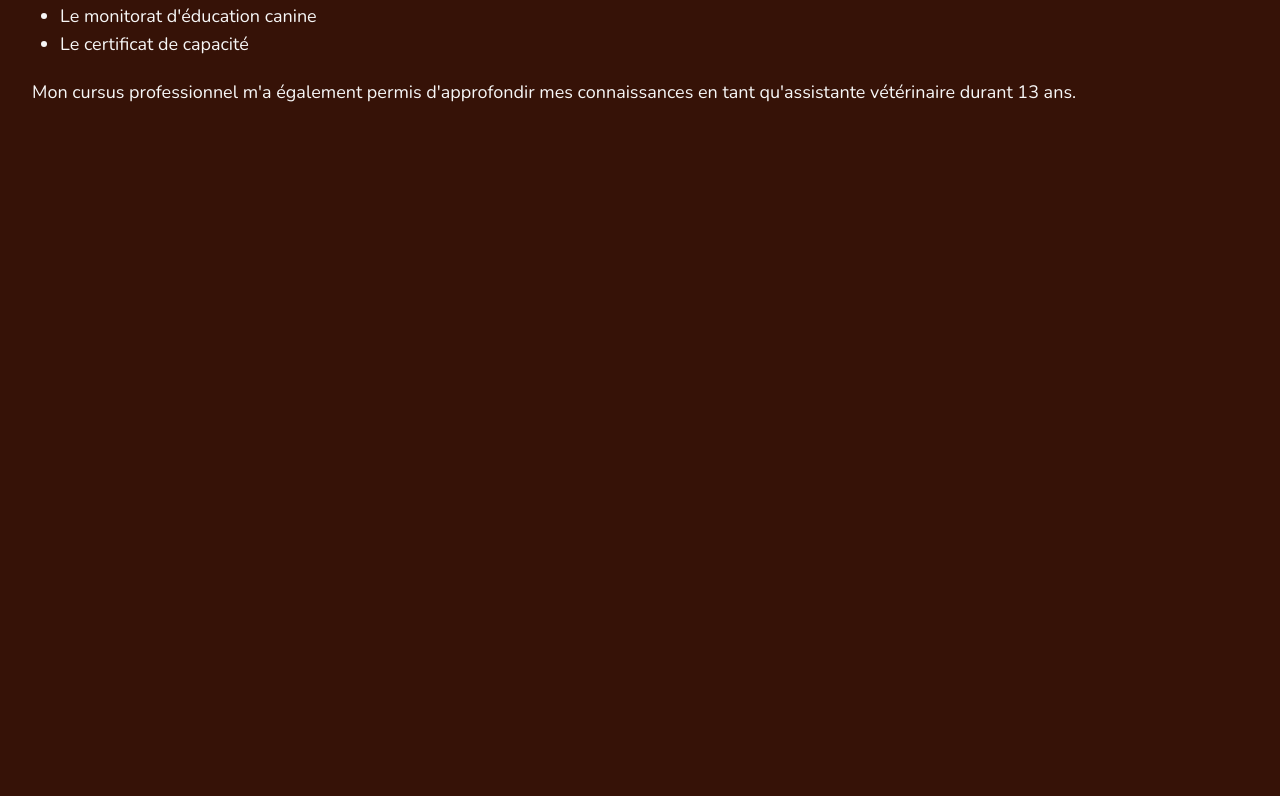
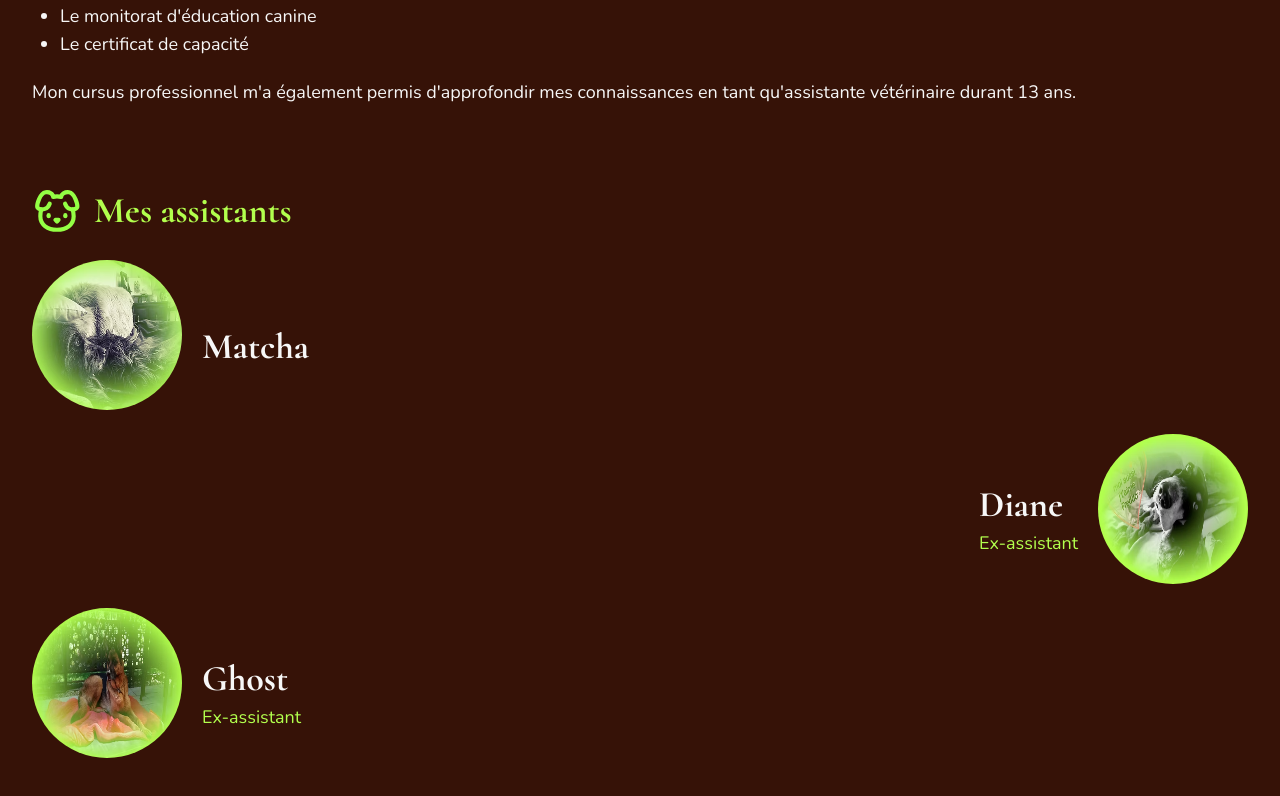
Before and after one commit to Tonyac-create/my-project-toutou, a Next.js app: page / in a window 1280 px wide. Shown: the part 1636-2432 px from the top of the page. Before the commit the page ends 1822 px from the top, so only its background shows below. Built offline with nearby package versions, Linux system fonts and the light colour scheme.

Commit message:
add assistants section with animation

```diff
--- a/app/components/HeroSection.tsx
+++ b/app/components/HeroSection.tsx
@@ -3,7 +3,7 @@ import Button from "./Button";
 
 export default function HeroSection() {
     return (
-        <section className="h-screen flex flex-col items-center justify-center mt-[16.25rem] mb-20">
+        <section id="hero" className="h-screen flex flex-col items-center justify-center mt-[16.25rem] mb-20">
             <div className="flex flex-row items-center gap-5 mb-6">
                 <Image
                     src="/maison_toutou.avif"
--- a/app/components/MenuNavigation.tsx
+++ b/app/components/MenuNavigation.tsx
@@ -7,7 +7,7 @@ type MenuNavigationProps = {
 
 export default function MenuNavigation({ setIsMenuOpen }: MenuNavigationProps) {
   const navigation = [
-    { name: "Accueil", href: "/" },
+    { name: "Accueil", href: "#hero" },
     { name: "Votre nounou", href: "#nounou" },
     { name: "Photos & vidéos", href: "#videos" },
     { name: "Nous trouver & contact", href: "#contact" },
--- /dev/null
+++ b/app/components/SectionAssitants.tsx
@@ -0,0 +1,70 @@
+'use client'
+
+import Image from "next/image";
+import { useRef } from 'react';
+import { useInView } from '../hooks/useInView';
+
+export default function SectionAssitants() {
+    const matchaRef = useRef(null);
+    const dianeRef = useRef(null);
+    const ghostRef = useRef(null);
+
+    return (
+        <section className="flex flex-col mb-20">
+            <div className="flex flex-row items-center gap-3 mb-6">
+                <Image
+                    src="/icons/dog.svg"
+                    width={50}
+                    height={50}
+                    priority={true}
+                    quality={100}
+                    alt="Chien"
+                    className="w-[50px] h-[50px] object-cover [filter:invert(78%)_sepia(61%)_saturate(495%)_hue-rotate(41deg)_brightness(103%)_contrast(106%)]"
+                />
+                <h2 className="text-4xl font-bold">Mes assistants</h2>
+            </div>
+            <div ref={matchaRef} className={`flex flex-row items-center gap-5 slide-left ${useInView(matchaRef) ? 'in-view' : ''}`}>
+                <Image
+                    src="/matcha.avif"
+                    width={150}
+                    height={150}
+                    priority={true}
+                    quality={100}
+                    alt="Matcha"
+                    className="w-[150px] h-[150px] rounded-full mb-6"
+                />
+                <p className="text-4xl font-bold font-heading text-[var(--foreground-alt)]">Matcha</p>
+            </div>
+            <div ref={dianeRef} className={`flex flex-row-reverse items-center gap-5 slide-right ${useInView(dianeRef) ? 'in-view' : ''}`}>
+                <Image
+                    src="/diane.avif"
+                    width={150}
+                    height={150}
+                    priority={true}
+                    quality={100}
+                    alt="Diane"
+                    className="w-[150px] h-[150px] rounded-full mb-6"
+                />
+                <div className="flex flex-col gap-1">
+                    <p className="text-4xl font-bold font-heading text-[var(--foreground-alt)]">Diane</p>
+                    <p className="text-lg text-[var(--foreground)]">Ex-assistant</p>
+                </div>
+            </div>
+            <div ref={ghostRef} className={`flex flex-row items-center gap-5 slide-left ${useInView(ghostRef) ? 'in-view' : ''}`}>
+                <Image
+                    src="/ghost.avif"
+                    width={150}
+                    height={150}
+                    priority={true}
+                    quality={100}
+                    alt="Ghost"
+                    className="w-[150px] h-[150px] rounded-full mb-6"
+                />
+                <div className="flex flex-col gap-1">
+                    <p className="text-4xl font-bold font-heading text-[var(--foreground-alt)]">Ghost</p>
+                    <p className="text-lg text-[var(--foreground)]">Ex-assistant</p>
+                </div>
+            </div>
+        </section>
+    )
+}
--- a/app/components/SectionNounou.tsx
+++ b/app/components/SectionNounou.tsx
@@ -3,8 +3,8 @@ import PattesPath from "./PattesPath";
 
 export default function SectionNounou() {
     return (
-        <section className="flex flex-col mb-20 pt-20">
-            <div className="flex flex-row items-center gap-5 mb-6">
+        <section id="nounou" className="flex flex-col mb-20 pt-20">
+            <div className="flex flex-row items-center gap-3 mb-6">
                 <Image
                     src="/niche.png"
                     width={50}
--- a/app/globals.css
+++ b/app/globals.css
@@ -36,6 +36,44 @@ h1, h2, h3, h4, h5, h6 {
   }
 }
 
+@keyframes slideInRight {
+  from {
+    opacity: 0;
+    transform: translateX(100px);
+  }
+  to {
+    opacity: 1;
+    transform: translateX(0);
+  }
+}
+
+@keyframes slideInLeft {
+  from {
+    opacity: 0;
+    transform: translateX(-100px);
+  }
+  to {
+    opacity: 1;
+    transform: translateX(0);
+  }
+}
+
+.slide-right {
+  opacity: 0;
+}
+
+.slide-right.in-view {
+  animation: slideInRight 0.8s ease-out forwards;
+}
+
+.slide-left {
+  opacity: 0;
+}
+
+.slide-left.in-view {
+  animation: slideInLeft 0.8s ease-out forwards;
+}
+
 @keyframes bounce {
   0%, 100% {
     transform: translateY(0);
--- a/app/page.tsx
+++ b/app/page.tsx
@@ -1,11 +1,13 @@
 import HeroSection from "./components/HeroSection";
 import SectionNounou from "./components/SectionNounou";
+import SectionAssitants from "./components/SectionAssitants";
 
 export default function Home() {
   return (
     <main className="px-4 sm:px-6 lg:px-8">
       <HeroSection />
       <SectionNounou />
+      <SectionAssitants />
     </main>
   );
 }
```
Also changed, not shown: public/icons/dog.svg (added).
